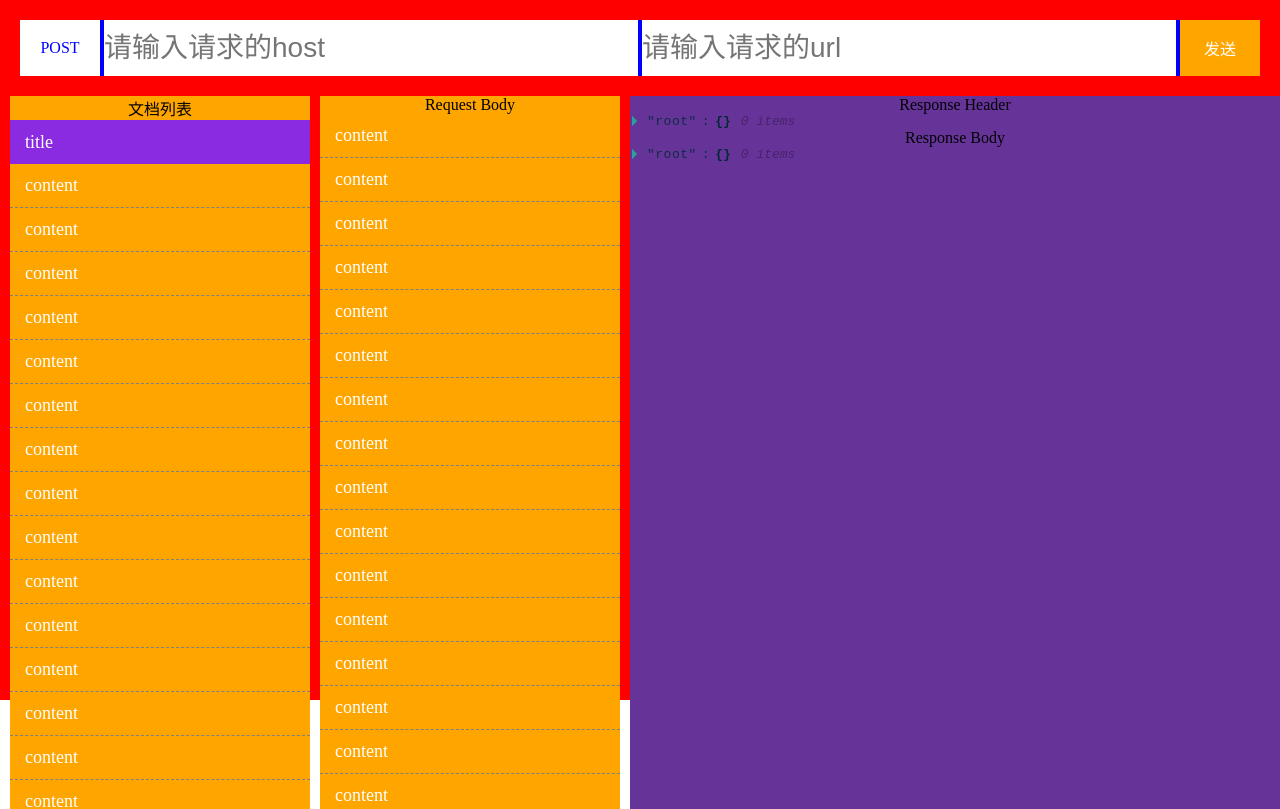
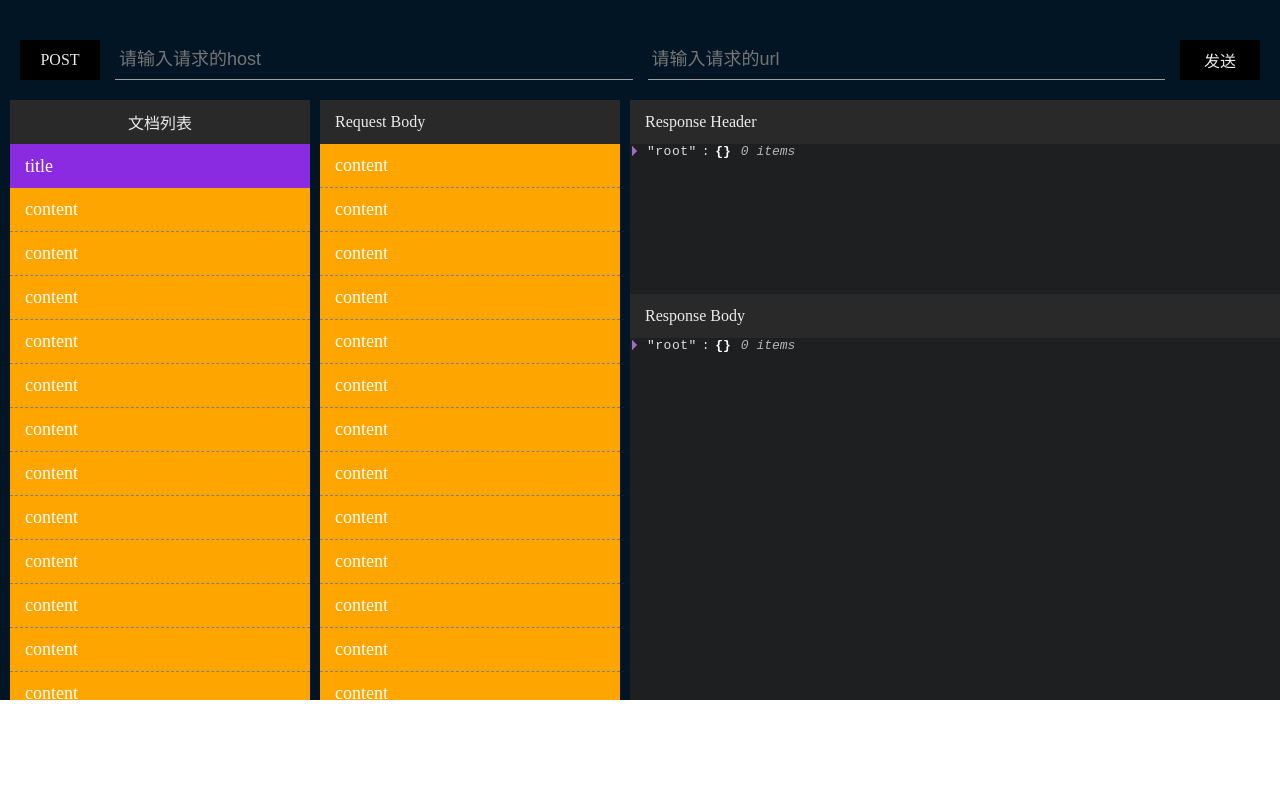
Before and after one commit to gaojihao/Rest, a React (Create React App) app: page / in a window 1280 px wide. Shown: the top 809 px of the page. Built offline with nearby package versions, Linux system fonts and the light colour scheme.

Commit message:
style modify

```diff
--- a/src/App.css
+++ b/src/App.css
@@ -1,12 +1,12 @@
 .App {
-  background-color: red;
+  background-color: #021524;
   display: flex;
   flex-direction: column;
   width: 100%;
   height: 700px;
 }
 
-html,body, div, span,section,article,li, a,h5, h6,input {
+html,body, div, span,section,article,i,li, a,h5, h6,input {
   padding: 0;
   margin: 0;
   list-style: none;
@@ -18,11 +18,18 @@ html,body, div, span,section,article,li, a,h5, h6,input {
   -webkit-font-smoothing: antialiased;
 }
 
+i {
+  padding-left: 15px;
+}
+
 .header {
   background-color: white;
-  margin: 20px;
+  margin-left: 20px;
+  margin-right: 20px;
+  margin-bottom: 20px;
+  margin-top: 40px;
   display: flex;
-  height: 60px;
+  height: 40px;
 }
 
 .bottom {
@@ -31,7 +38,7 @@ html,body, div, span,section,article,li, a,h5, h6,input {
 }
 
 .fixedSize {
-  background-color: orange;
+  background-color: #021524;
   width: 300px;
   margin-left: 10px;
   height: 100%;
@@ -39,6 +46,6 @@ html,body, div, span,section,article,li, a,h5, h6,input {
 
 .flexSize {
   margin-left: 10px;
-  background-color: rebeccapurple;
+  background-color: #021524;
   flex: 1;
 }
--- a/src/components/Header/style.css
+++ b/src/components/Header/style.css
@@ -1,28 +1,28 @@
 .controller {
     display: flex;
     flex-direction: row;
+    background-color: #021524;
     flex: 1;
-    background-color: blue;
 }
 
 .method{
     display: flex;
     width: 80px;
-    background-color: white;
+    background-color: #000000;
     justify-content: center;
     align-items: center;
-    font: 30px;
-    color: blue;
+    font: 18px;
+    color: #ebebeb;
 }
 
 .send{
     display: flex;
     width: 80px;
-    background-color: orange;
+    background-color: #000000;
     justify-content: center;
     align-items: center;
-    font: 30px;
-    color: white;
+    font: 18px;
+    color: #ebebeb;
 }
 
 .host {
@@ -30,7 +30,9 @@
     flex: 1;
     justify-content: center;
     align-items: center;
-    margin-left: 4px;
+    margin-left: 15px;
+    padding: 4px;
+    border-bottom: 1px solid #9e9e9e;
 }
 
 .url {
@@ -38,16 +40,21 @@
     flex: 1;
     justify-content: center;
     align-items: center;
-    margin-left: 4px;
-    margin-right: 4px;
+    background-color: transparent;
+    margin-left: 15px;
+    margin-right: 15px;
+    padding: 4px;
+    border-bottom: 1px solid #9e9e9e;
 }
 
 .input {
     padding: 0;
     margin: 0;
     flex: 1;
-    height: 56px;
-    background-color: white;
-    font-size: 28px;
-    color: black;
+    height: 36px;
+    background-color: #021524;
+    font-size: 18px;
+    color: #ebebeb;
+    border: none;
+    outline: none;
 }
--- a/src/components/Left/index.js
+++ b/src/components/Left/index.js
@@ -1,5 +1,5 @@
 import React, { Component } from 'react';
-import './styls.css';
+import './left.css';
 
 const list = [1,2,3,4,5,6,7,7,7,7,7,7,7,7,7,77,7,7,7,7,7,7,7,7,7];
 
@@ -7,10 +7,10 @@ class Left extends Component {
     render(){
         return (
         <div>
-            <div className="title">
+            <div className="left_title">
                 <span>文档列表</span>
             </div>
-            <div className="content">
+            <div className="repo">
                 {this.renderRepoList()}
             </div>
         </div>
@@ -28,7 +28,7 @@ class Left extends Component {
         return repos.map((item, index) => {
             return (
                 <div>
-                    <div className="repoTitle"><span>title</span></div>
+                    <div className="repoTitle"><i>title</i></div>
                     {that.renderDocList(repos)}
                 </div>
             );
@@ -44,7 +44,7 @@ class Left extends Component {
         return docs.map((item, index) => {
             return (
                 <li className="docTitle">
-                    <span>content</span>
+                    <i>content</i>
                 </li>
             );
         })
--- a/src/components/Left/styls.css
+++ b/src/components/Left/left.css
@@ -1,14 +1,20 @@
-.title{
+.left_title{
     display: flex;
+    flex-direction: column;
+    align-items: center;
     justify-content: center;
-    align-items: center;
+    background-color: #292929;
+    height: 44px;
+    font-size: 16px;
+    color: #ebebeb;
 }
 
-.content {
-    /* height: 100%;
-    flex: 1;
+.repo {
     overflow-y: scroll;
-    overflow-x: hidden; */
+    height: 556px;
+    width: 100%;
+    display:block;
+    position: relative;
 }
 
 .repoTitle {
@@ -19,7 +25,6 @@
     font-size: 18px;
     flex-direction: row;
     align-items: center;
-    padding-left: 15px;
 }
 
 .docTitle {
@@ -30,6 +35,5 @@
     font-size: 18px;
     flex-direction: row;
     align-items: center;
-    padding-left: 15px;
     border-bottom: 1px dashed gray;
 }
--- a/src/components/Middle/index.js
+++ b/src/components/Middle/index.js
@@ -1,5 +1,5 @@
 import React, { Component } from 'react';
-import './styls.css';
+import './middle.css';
 
 const list = [1,2,3,4,5,6,7,7,7,7,7,7,7,7,7,77,7,7,7,7,7,7,7,7,7];
 
@@ -7,11 +7,13 @@ class Middle extends Component {
     render(){
         return (
         <div>
-            <div className="title">
-                <span>Request Body</span>
+            <div className="middle_head">
+                <i>Request Body</i>
             </div>
-            <div className="content">
-                {this.renderRequestItem()}
+            <div className="bg">
+                <div className="key_value_bg">
+                    {this.renderRequestItem()}
+                </div>
             </div>
         </div>
         );
@@ -26,7 +28,7 @@ class Middle extends Component {
         return items.map((item, index) => {
             return (
                 <li className="docTitle">
-                    <span>content</span>
+                    <i>content</i>
                 </li>
             );
         })
--- /dev/null
+++ b/src/components/Middle/middle.css
@@ -0,0 +1,18 @@
+.middle_head {
+    display: flex;
+    flex-direction: column;
+    align-items: flex-start;
+    justify-content: center;
+    background-color: #292929;
+    height: 44px;
+    font-size: 16px;
+    color: #ebebeb;
+}
+
+.key_value_bg {
+    overflow-y: scroll;
+    height: 556px;
+    width: 100%;
+    display:block;
+    position: relative;
+}
--- a/src/components/Right/index.js
+++ b/src/components/Right/index.js
@@ -1,22 +1,42 @@
 import React, { Component } from 'react';
-import './styls.css';
+import './right.css';
 import ReactJson from 'react-json-view'
 
+let json = {};
+
+let headerf = {
+  };
+
+const json_view_style={
+    height:'100%',
+    width:'calc(100vw - 620px);',
+    overflow:'scroll',
+    display:'block',
+    position:'relative',
+};
+
 class Right extends Component {
+
     render(){
         return (
         <div>
-            <div className="title">
-                <span>Response Header</span>
+            <div className="right_title">
+                <i>Response Header</i>
             </div>
-            <div>
-                <ReactJson />
+            <div className="res_header">
+                <ReactJson
+                src={json}
+                theme="google"
+                style={json_view_style}/>
             </div>
-            <div className="title">
-                <span>Response Body</span>
+            <div className="right_title">
+                <i>Response Body</i>
             </div>
-            <div>
-                <ReactJson />
+            <div className="res_body">
+                <ReactJson
+                src={json}
+                theme="google"
+                style={json_view_style}/>
             </div>
         </div>
         );
--- /dev/null
+++ b/src/components/Right/right.css
@@ -0,0 +1,23 @@
+
+.right_title {
+    display: flex;
+    flex-direction: column;
+    align-items: flex-start;
+    justify-content: center;
+    background-color: #292929;
+    height: 44px;
+    font-size: 16px;
+    color: #ebebeb;
+}
+
+.res_header {
+    flex: 1;
+    height: 150px;
+    background-color: transparent;
+}
+
+.res_body {
+    flex: 1;
+    background-color: transparent;
+    height: 362px;
+}
```
Also changed, not shown: src/components/Middle/styls.css (deleted), src/components/Right/styls.css (deleted).
